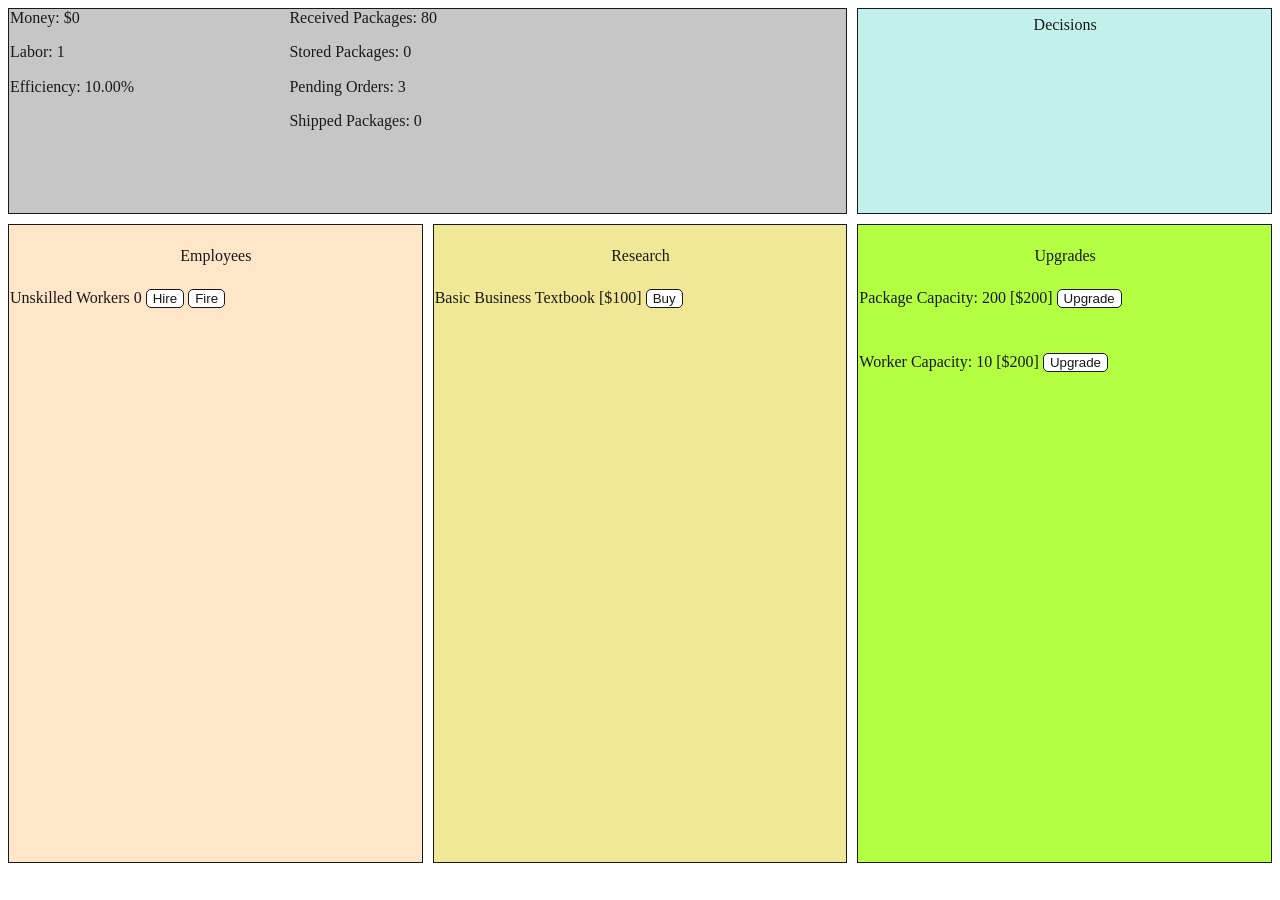
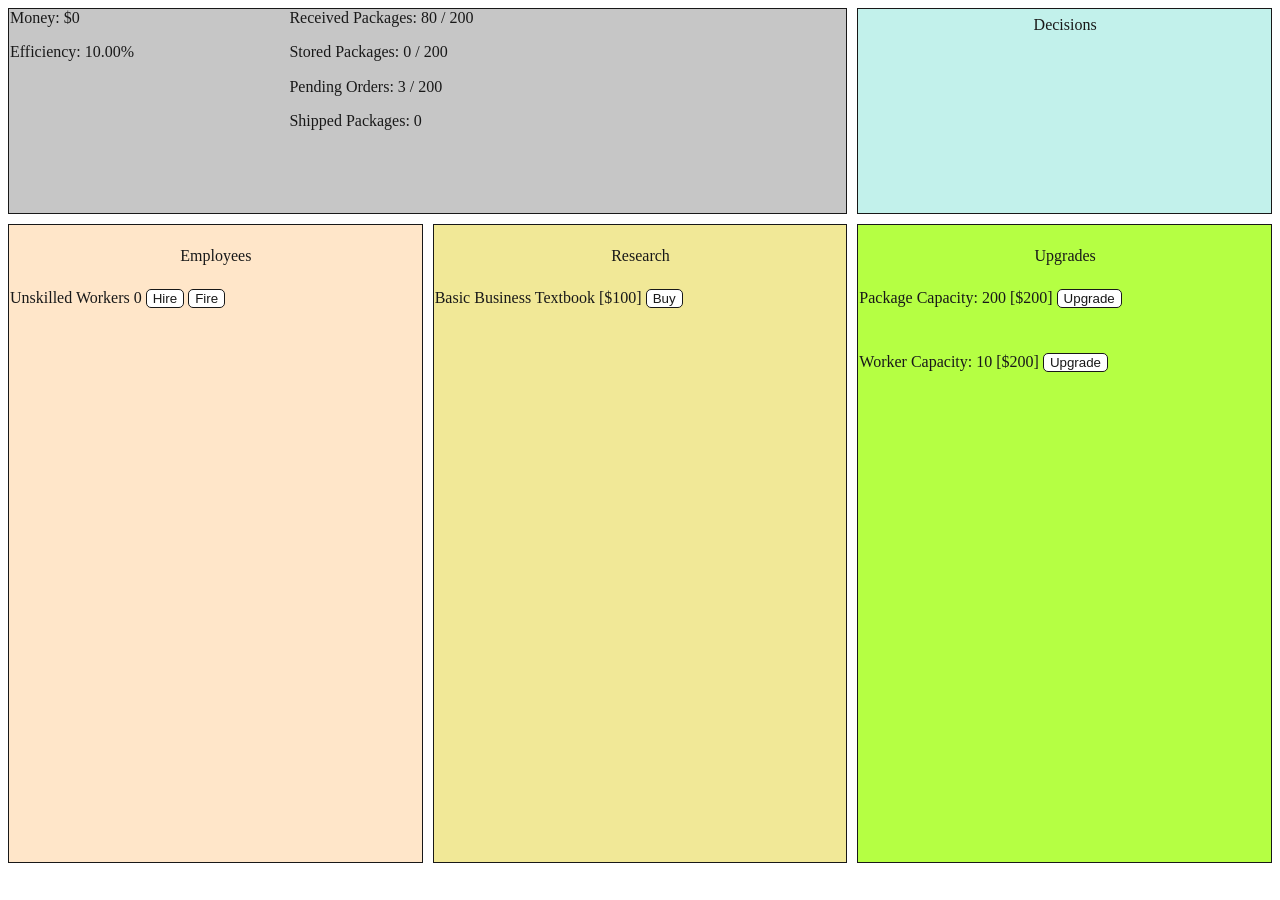
Before and after one commit to kds14/kds14.github.io, a Jekyll site: the page cns/index.html, which Jekyll copies as it is, in a window 1280 px wide. Built offline with Jekyll 4.4.1, drawn with Linux system fonts in a browser that asks for light colours; part of the change alters nothing that is shown.

Commit message:
Updated cns project to demo version 2

```diff
--- a/cns/index.html
+++ b/cns/index.html
@@ -8,9 +8,9 @@
 <div class="grid">
 	<div id="resource-bar">
 		<div id="money-stat"></div>
-		<div id="worker-stat" title="Amount of labor from workers and machines"></div>
 		<div id="worker-eff" title="Effectiveness of storing and shipping packages"></div>
 		<div id="marketing"></div>
+		<div id="worker-stat style="display:none" title="Amount of labor from workers and machines"></div>
 		<div></div>
 		<div></div>
 		<div id="pack-rec" title="Packages waiting to be stored"></div>
@@ -26,16 +26,16 @@
 		<div style="display:none" id="stor-pol">
 			Storage Policy
 			<select id="stor-pol-sel" class="cbtn" onchange="stor_pol_sel_change()">
-			  <option value="pop">Popularity</option>
-			  <option id="inv-sel" style="display:none" value="inv">Maximum Inventory</option>
-			  <option id="coi-sel" style="display:none" value="coi">Cube per Order Index</option>
+			  <option value="pop" title="Store the most popular items in the most desirable locations">Popularity</option>
+			  <option id="inv-sel" style="display:none" value="inv" title="Store items with highest maximum inventory in the most desirable locations">Maximum Inventory</option>
+			  <option id="coi-sel" style="display:none" value="coi" title="Store items based on maximum inventory and popularity">Cube per Order Index</option>
 			</select>
 		</div>
 	<div style="display:none" id="sort-pol">
 				Sorting Policy
 				<select id="sort-pol-sel" class="cbtn" onchange="sort_pol_sel_change()">
-				  <option value="after">sort-after-pick</option>
-				  <option id="while-sel" style="display:none" value="while">sort-while-pick</option>
+				  <option value="after" title="Sort items after picking">sort-after-pick</option>
+				  <option id="while-sel" style="display:none" value="while" title="Sort items while picking">sort-while-pick</option>
 				</select>
 			</div>
 		</div>
--- a/cns/main.js
+++ b/cns/main.js
@@ -112,19 +112,19 @@ update(gstate);
 function draw_resource_bar(state) {
     var money_rate = "";
     if (state.upgrades.bus_anal)
-        money_rate = " ($" + (state.stats.money_avg).toFixed(2) + "/fr)";
+        money_rate = " ($" + (state.stats.money_avg).toFixed(2) + "/s)";
     document.getElementById("money-stat").innerHTML =
         "Money: $" + Math.floor(state.res.money) + money_rate;
-    document.getElementById("worker-stat").innerHTML =
-        "Labor: " + state.res.labor;
+    /*document.getElementById("worker-stat").innerHTML =
+        "Labor: " + state.res.labor;*/
     document.getElementById("worker-eff").innerHTML =
         "Efficiency: " + (state.res.efficiency * 100).toFixed(2) + "%";
     document.getElementById("orders-stat").innerHTML =
-        "Pending Orders: " + Math.floor(state.res.orders);
+        "Pending Orders: " + Math.floor(state.res.orders) + " / " + Math.floor(state.res.pack_max);
     document.getElementById("pack-rec").innerHTML =
-        "Received Packages: " + Math.floor(state.res.pack_rec);
+        "Received Packages: " + Math.floor(state.res.pack_rec) + " / " + Math.floor(state.res.pack_max);
     document.getElementById("pack-stored").innerHTML =
-        "Stored Packages: " + Math.floor(state.res.pack_stored);
+        "Stored Packages: " + Math.floor(state.res.pack_stored) + " / " + Math.floor(state.res.pack_max);
     document.getElementById("pack-shipped").innerHTML =
         "Shipped Packages: " + Math.floor(state.res.pack_shipped_full);
     if (state.upgrades.marketing > 0) {
@@ -600,6 +600,7 @@ function sci_manag_buy() {
         gstate.upgrades.sci_manag = true;
         gstate.res.eff_bonus += 10;
         gstate.res.marketer_base_bonus += 5;
+        gstate.res.money -= gstate.prices.sci_manag;
         state_update(gstate);
     }
 }
@@ -666,7 +667,7 @@ function buy_belt() {
 function buy_robocaller() {
     if (gstate.res.money >= gstate.prices.robocallers) {
         gstate.res.money -= gstate.prices.robocallers;
-        gstate.prices.belt = Math.round(gstate.prices.robocallers * 3);
+        gstate.prices.robocallers = Math.round(gstate.prices.robocallers * 3);
         gstate.res.robocallers += 1;
         state_update(gstate);
     }
```
